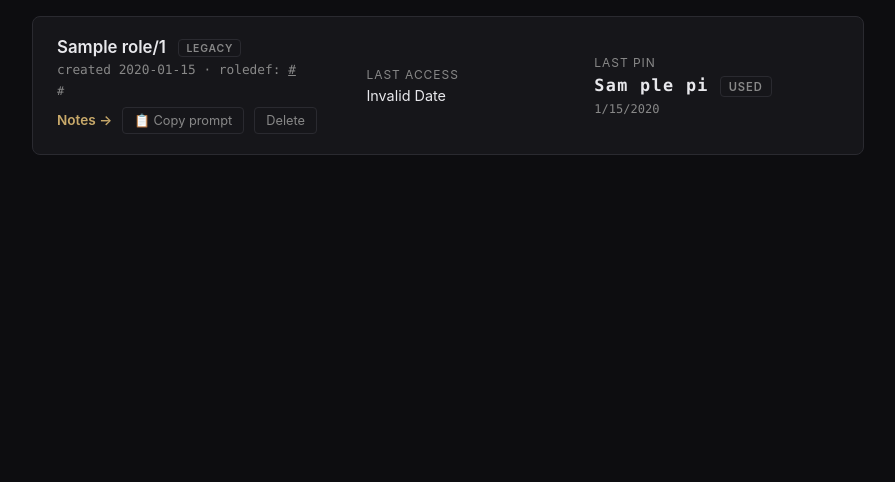
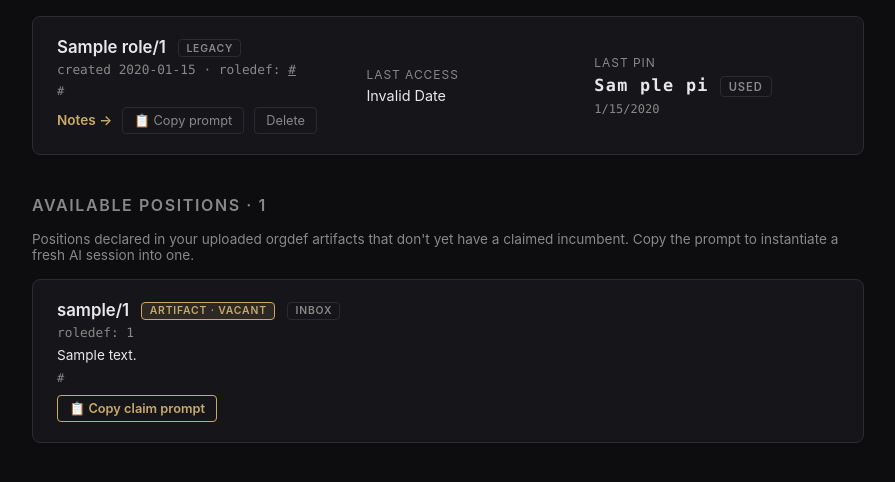
Before and after one commit to openbraid-org/openbraid, a FastAPI app: template server/templates/roles.html in a window 1280 px wide. Shown: the part 292-774 px from the top of the page, without its empty margins (192-1087 px from the left). Run offline with FastAPI, Linux system fonts and the light colour scheme; the template is opened without the code that fills it: most values are stand-ins (such as "Sample title", 1, 10 or a date in 2020).

Commit message:
(build 25) F3 follow-up: show vacant artifact positions in panel (#31)
Director surfaced the chicken-and-egg gap: artifact-bound roles only
appear on /panel/roles after first-claim has minted the role row,
but Director needs to SEE the position's canonical URL to hand it to
an AI for the first claim. Without this section the URL-as-instruction
flow requires reading the orgdef file directly.

- panel.roles_page: walks each org_artifact's items[] filtered to
  type=="orgdef:Position", excludes positions with a live incumbents
  binding, emits the rest as "vacant_positions" for the template.
- Template: new "Available positions" section under the claimed-roles
  list. Each card shows org/position id with an "artifact · vacant"
  badge, optional orgdef-declared status, role_definition.id when
  present, description preview, canonical URL, and a prominent
  "Copy claim prompt" button (gold-bordered to distinguish from the
  muted secondary actions on claimed-role cards).

No schema; no migrations; no tools changed. Pure panel surface fix.

```diff
--- a/server/panel.py
+++ b/server/panel.py
@@ -455,12 +455,68 @@ async def roles_page(request: Request):
             }
         )
 
+    # Vacant artifact positions: positions declared in any of the
+    # account's uploaded opencatalogs that DON'T have a live
+    # incumbents binding. Without this section, Director can't see
+    # a position's canonical URL until after first-claim has minted
+    # a role row — chicken-and-egg for the URL-as-instruction flow.
+    bound_artifact_position_keys = {
+        (row["org_artifact_id"], row["position_id"])
+        for row in (
+            supabase()
+            .table("incumbents")
+            .select("org_artifact_id, position_id")
+            .eq("account_id", account_id)
+            .is_("ended_at", "null")
+            .execute()
+        ).data or []
+    }
+    account_artifacts = artifacts_for_account(account_id)
+    vacant_positions = []
+    for art in account_artifacts:
+        content = art.get("content") or {}
+        items = content.get("items") or []
+        if not isinstance(items, list):
+            continue
+        for it in items:
+            if not isinstance(it, dict):
+                continue
+            if it.get("type") != "orgdef:Position":
+                continue
+            position_id = it.get("id")
+            if not isinstance(position_id, str) or not position_id:
+                continue
+            if (art["id"], position_id) in bound_artifact_position_keys:
+                continue
+            canonical_url = f"{mcp_base}/{handle}/{art['org_slug']}/{position_id}"
+            vacant_positions.append(
+                {
+                    "org_slug": art["org_slug"],
+                    "position_id": position_id,
+                    "position_name": it.get("name") or position_id,
+                    "status": it.get("status"),
+                    "description": (it.get("description") or "")[:200],
+                    "role_definition_id": (
+                        (it.get("role_definition") or {}).get("id")
+                        if isinstance(it.get("role_definition"), dict)
+                        else None
+                    ),
+                    "canonical_url": canonical_url,
+                    "recommended_prompt": (
+                        f"Please claim role: {canonical_url} via the openbraid "
+                        f"mcp connector, and review the existing notes and memos. "
+                        f"I'll deliver the PIN."
+                    ),
+                }
+            )
+
     return TEMPLATES.TemplateResponse(
         request,
         "roles.html",
         {
             "user": user,
             "roles": enriched,
+            "vacant_positions": vacant_positions,
             "no_account": False,
             "error": request.query_params.get("error"),
             "notice": request.query_params.get("notice"),
--- a/server/templates/roles.html
+++ b/server/templates/roles.html
@@ -413,6 +413,50 @@
             {% endfor %}
         </ul>
         {% endif %}
+
+        {% if vacant_positions %}
+        <h2 style="margin-top: 2.5rem">Available positions · {{ vacant_positions|length }}</h2>
+        <p style="margin: 0 0 1rem; font-size: 0.85rem; color: var(--muted);">
+            Positions declared in your uploaded orgdef artifacts that don't yet have a claimed incumbent.
+            Copy the prompt to instantiate a fresh AI session into one.
+        </p>
+        <ul class="role-list">
+            {% for v in vacant_positions %}
+            <li class="role-card" style="grid-template-columns: 1fr;">
+                <div>
+                    <div class="role-name">
+                        {{ v.org_slug }}/{{ v.position_id }}
+                        <span class="role-badge artifact">artifact · vacant</span>
+                        {% if v.status and v.status != 'vacant' %}
+                        <span class="role-badge legacy" title="orgdef-declared status">{{ v.status }}</span>
+                        {% endif %}
+                    </div>
+                    {% if v.role_definition_id %}
+                    <div class="role-meta">
+                        roledef: {{ v.role_definition_id }}
+                    </div>
+                    {% endif %}
+                    {% if v.description %}
+                    <div style="margin-top: 0.4rem; font-size: 0.85rem; color: var(--fg); line-height: 1.4;">
+                        {{ v.description }}{% if v.description|length >= 200 %}…{% endif %}
+                    </div>
+                    {% endif %}
+                    <div style="margin-top: 0.4rem; font-family: ui-monospace, 'SF Mono', Menlo, monospace; font-size: 0.75rem; color: var(--muted); user-select: all;">
+                        {{ v.canonical_url }}
+                    </div>
+                    <div style="margin-top: 0.6rem; display: flex; gap: 0.6rem; align-items: center; flex-wrap: wrap;">
+                        <button
+                            type="button"
+                            class="copy-prompt-btn"
+                            data-prompt="{{ v.recommended_prompt }}"
+                            style="background: transparent; color: var(--accent); border: 1px solid var(--accent); padding: 0.3rem 0.7rem; border-radius: 0.25rem; cursor: pointer; font-size: 0.8rem; font-family: inherit; font-weight: 600;"
+                        >📋 Copy claim prompt</button>
+                    </div>
+                </div>
+            </li>
+            {% endfor %}
+        </ul>
+        {% endif %}
         {% endif %}
     </main>
 
```
